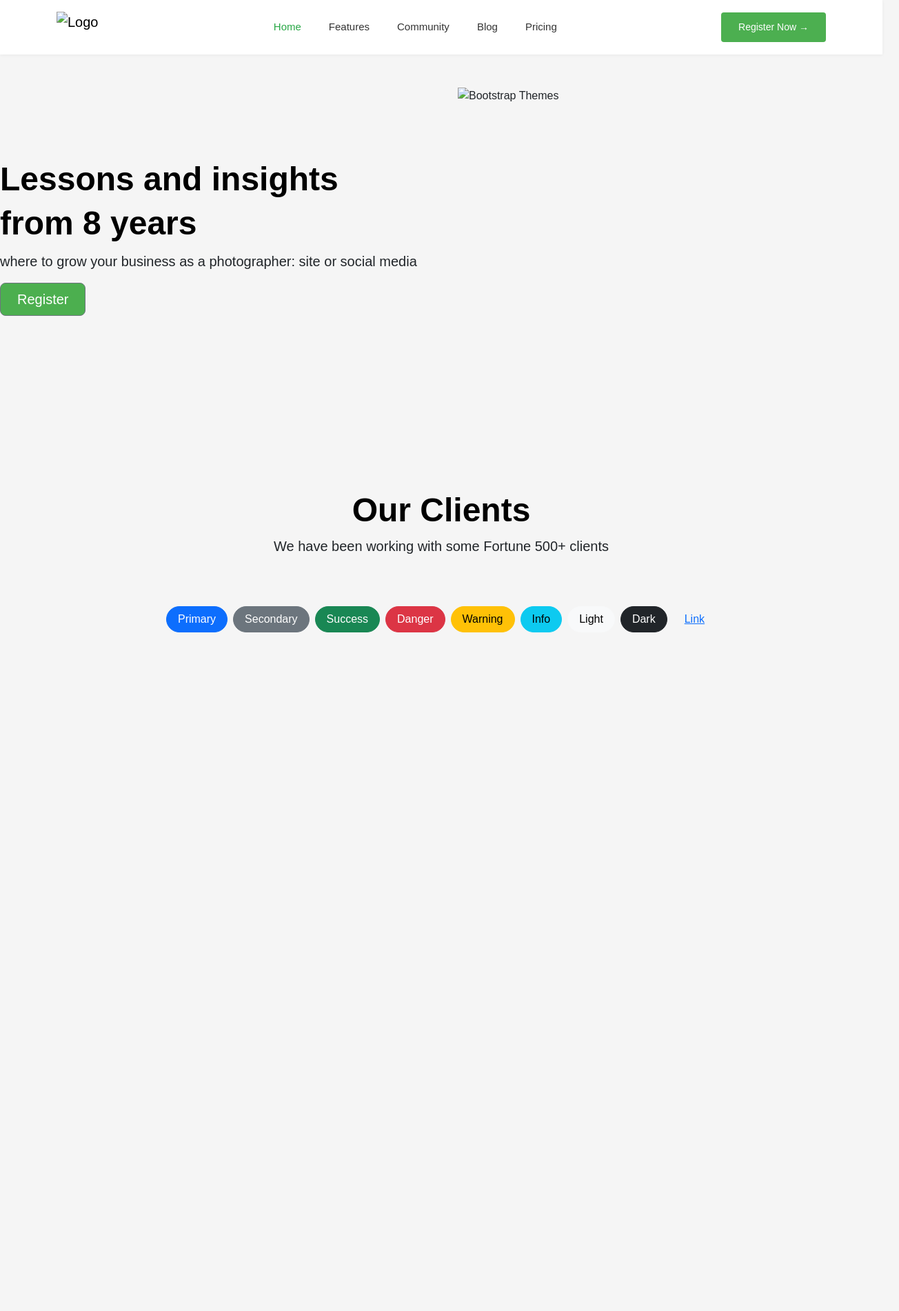
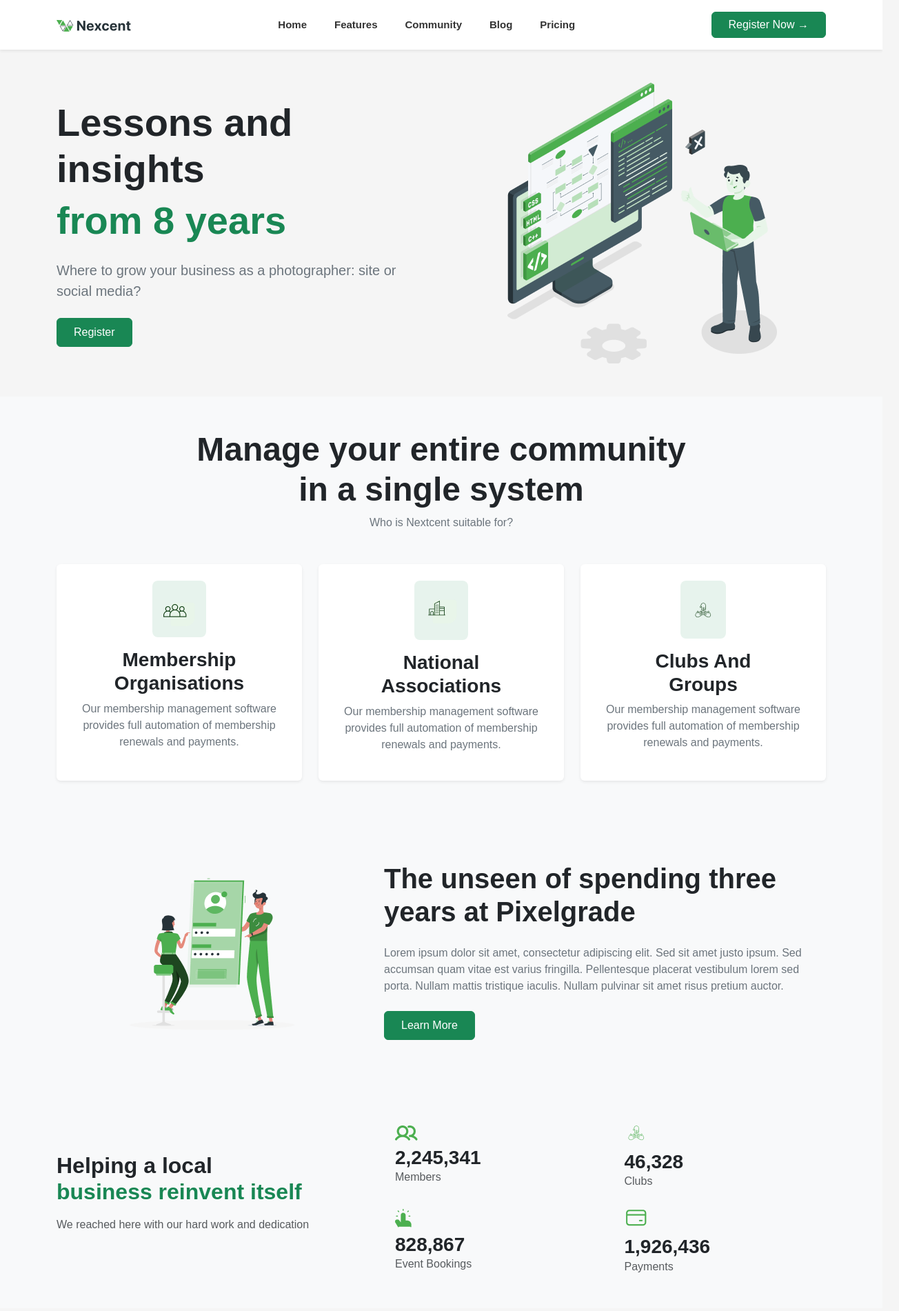
Before and after one commit to Laibaaa10/Bootstrap1, a plain HTML site: page index.html in a window 1280 px wide. Shown: the top 1901 px of the page at 69% size, 1304 px wide, since content can reach past the window. Before the commit the page ends 1061 px from the top, so only its background shows below. Drawn offline with nearby package versions, Linux system fonts and the light colour scheme.

Commit message:
Updated website design and Bootstrap layout

```diff
--- a/index.html
+++ b/index.html
@@ -5,87 +5,279 @@
     <meta charset="UTF-8">
     <meta name="viewport" content="width=device-width, initial-scale=1.0">
     <title>Navbar</title>
-
-    <!-- Bootstrap 5 CSS -->
     <link href="https://cdn.jsdelivr.net/npm/bootstrap@5.3.3/dist/css/bootstrap.min.css" rel="stylesheet">
-
-    <!-- Custom CSS -->
     <link rel="stylesheet" href="style.css">
 </head>
 
 <body>
-
-    <nav class="navbar navbar-expand-lg custom-navbar">
+    <!-- Navbar start  -->
+     <nav class="navbar navbar-expand-lg bg-white shadow-sm py-3">
     <div class="container">
 
-
-            <a class="navbar-brand d-flex align-items-center w-" href="#">
-                <img src="./images/Logo (1).png" alt="Logo" class="logo">
+        <a class="navbar-brand" href="#">
+            <img src="./images/Logo.png" alt="Logo" class="img-fluid">
         </a>
 
-
-
-            <button class="navbar-toggler" type="button" data-bs-toggle="collapse" data-bs-target="#navbarContent">
+        <button class="navbar-toggler" type="button"
+            data-bs-toggle="collapse"
+            data-bs-target="#navbarContent">
             <span class="navbar-toggler-icon"></span>
         </button>
 
-            <!-- Menu -->
         <div class="collapse navbar-collapse" id="navbarContent">
 
-                <ul class="navbar-nav mx-auto mb-2 mb-lg-0">
+            <ul class="navbar-nav mx-auto">
                 <li class="nav-item">
-                        <a class="nav-link active" href="#">Home</a>
+                    <a class="nav-link fw-semibold" href="#">Home</a>
                 </li>
+
                 <li class="nav-item">
-                        <a class="nav-link" href="#">Features</a>
+                    <a class="nav-link fw-semibold" href="#">Features</a>
                 </li>
+
                 <li class="nav-item">
-                        <a class="nav-link" href="#">Community</a>
+                    <a class="nav-link fw-semibold" href="#">Community</a>
                 </li>
+
                 <li class="nav-item">
-                        <a class="nav-link" href="#">Blog</a>
+                    <a class="nav-link fw-semibold" href="#">Blog</a>
                 </li>
+
                 <li class="nav-item">
-                        <a class="nav-link" href="#">Pricing</a>
+                    <a class="nav-link fw-semibold" href="#">Pricing</a>
                 </li>
             </ul>
 
-                <!-- Register Button -->
-                <a href="#" class="btn register-btn">
+            <a href="#" class="btn btn-success px-4">
                 Register Now →
             </a>
 
         </div>
     </div>
 </nav>
+    <!-- Navbar end -->
 
-    <div class="row flex-lg-row-reverse align-items-center g-5 py-5">
-        <div class="col-10 col-sm-8 col-lg-6"> <img src="./images/Illustration.png" class="d-block mx-lg-auto img-fluid"
-                alt="Bootstrap Themes" width="700" height="500" loading="lazy"> </div>
+    <!-- Hero section start  -->
+     <section class="container py-5">
+    <div class="row flex-lg-row-reverse align-items-center g-5">
+
+        <div class="col-10 col-sm-8 col-lg-6 mx-auto">
+            <img src="./images/Illustration.png"
+                class="d-block mx-lg-auto img-fluid"
+                alt="Hero Image">
+        </div>
+
         <div class="col-lg-6">
-            <h1 class="display-5 fw-bold text-body-emphasis lh-1 mb-3">Lessons and insights</h1>
-            <h1 class="display-5 fw-bold text-body-emphasis lh-1 mb-3 bg">from 8 years</h1>
-            <p class="lead">where to grow your business as a photographer: site or social media</p>
-            <div class="d-grid gap-2 d-md-flex justify-content-md-start"> <button type="button"
-                    class="btn btn-outline-secondary btn-lg px-4 bgcolor">Register</button> </div>
+
+            <h1 class="display-4 fw-bold text-dark">
+                Lessons and insights
+            </h1>
+
+            <h1 class="display-4 fw-bold text-success">
+                from 8 years
+            </h1>
+
+            <p class="lead text-secondary my-4">
+                Where to grow your business as a photographer:
+                site or social media?
+            </p>
+
+            <a href="#" class="btn btn-success px-4 py-2">
+                Register
+            </a>
+
+        </div>
+
+    </div>
+</section>
+<!-- Hero section end -->
+
+             <section class="py-5 bg-light">
+    <div class="container">
+
+        <div class="text-center mb-5">
+            <h1 class="fw-bold display-5 text-dark">
+                Manage your entire community <br>
+                in a single system
+            </h1>
+
+            <p class="text-secondary">
+                Who is Nextcent suitable for?
+            </p>
+        </div>
+
+        <div class="row g-4">
+            <div class="col-md-4">
+                <div class="card border-0 shadow-sm h-100 text-center p-4">
+
+                    <div class="mx-auto bg-success bg-opacity-10 rounded-3 p-3 mb-3">
+                        <img src="./images/Icon.png" alt="Illustration" class="img-fluid">
+                        <i class="bi bi-people fs-2 text-success"></i>
+                    </div>
+
+                    <h3 class="fw-bold">
+                        Membership <br> Organisations
+                    </h3>
+
+                    <p class="text-secondary">
+                        Our membership management software provides full automation of membership renewals and payments.
+                    </p>
+
+                </div>
+            </div>
+            <div class="col-md-4">
+                <div class="card border-0 shadow-sm h-100 text-center p-4">
+
+                    <div class="mx-auto bg-success bg-opacity-10 rounded-3 p-3 mb-3">
+                        <img src="./images/Icon (4).png" alt="Illustration" class="img-fluid mb-2">
+                        <i class="bi bi-building fs-2 text-success"></i>
+                    </div>
+
+                    <h3 class="fw-bold">
+                        National <br> Associations
+                    </h3>
+
+                    <p class="text-secondary">
+                        Our membership management software provides full automation of membership renewals and payments.
+                    </p>
+
+                </div>
+            </div>
+            <div class="col-md-4">
+                <div class="card border-0 shadow-sm h-100 text-center p-4">
+
+                    <div class="mx-auto bg-success bg-opacity-10 rounded-3 p-3 mb-3">
+                         <img src="./images/Icon (5).png" alt="Illustration" class="img-fluid mb-2">
+                        <i class="bi bi-diagram-3 fs-2 text-success"></i>
+                    </div>
+
+                    <h3 class="fw-bold">
+                        Clubs And <br> Groups
+                    </h3>
+
+                    <p class="text-secondary">
+                        Our membership management software provides full automation of membership renewals and payments.
+                    </p>
+
                 </div>
             </div>
 
-    <div class="px-4 py-5 my-5 text-center">
-        <h1 class="display-5 fw-bold text-body-emphasis">Our Clients</h1>
-        <div class="col-lg-6 mx-auto">
-            <p class="lead mb-4">We have been working with some Fortune 500+ clients</p>
         </div>
-        <div class="d-flex gap-2 justify-content-center py-5"> <button class="btn btn-primary rounded-pill px-3"
-                type="button">Primary</button> <button class="btn btn-secondary rounded-pill px-3"
-                type="button">Secondary</button> <button class="btn btn-success rounded-pill px-3"
-                type="button">Success</button> <button class="btn btn-danger rounded-pill px-3"
-                type="button">Danger</button> <button class="btn btn-warning rounded-pill px-3"
-                type="button">Warning</button> <button class="btn btn-info rounded-pill px-3"
-                type="button">Info</button> <button class="btn btn-light rounded-pill px-3" type="button">Light</button>
-            <button class="btn btn-dark rounded-pill px-3" type="button">Dark</button> <button
-                class="btn btn-link rounded-pill px-3" type="button">Link</button> </div>
 
+    </div>
+
+</section>
+
+<section class="bg-light py-5">
+    <div class="container">
+        <div class="row align-items-center">
+            <div class="col-lg-5 text-center mb-4 mb-lg-0">
+                <img src="./images/Frame 35.png" alt="Illustration"
+                     class="img-fluid">
+            </div>
+
+            <div class="col-lg-7">
+                <h1 class="fw-bold text-dark mb-4">
+                    The unseen of spending three years at Pixelgrade
+                </h1>
+
+                <p class="text-secondary mb-4">
+                    Lorem ipsum dolor sit amet, consectetur adipiscing elit.
+                    Sed sit amet justo ipsum. Sed accumsan quam vitae est
+                    varius fringilla. Pellentesque placerat vestibulum lorem
+                    sed porta. Nullam mattis tristique iaculis. Nullam pulvinar
+                    sit amet risus pretium auctor.
+                </p>
+
+                <button class="btn btn-success px-4 py-2">
+                    Learn More
+                </button>
+            </div>
+
+        </div>
+    </div>
+</section>
+
+<!-- Stats Section Start -->
+<section class="bg-light py-5">
+    <div class="container">
+        <div class="row align-items-center">
+
+            <div class="col-lg-5">
+                <h2 class="fw-bold text-dark">
+                    Helping a local <br>
+                    <span class="text-success">business reinvent itself</span>
+                </h2>
+                <p class="text-muted mt-3">
+                    We reached here with our hard work and dedication
+                </p>
+            </div>
+            <div class="col-lg-7">
+                <div class="row g-4">
+
+                    <div class="col-md-6 d-flex align-items-center">
+                        <i class="fa-solid fa-users text-success fs-1 me-3"></i>
+                        <div>
+                            <img src="./images/Vector.png" alt="Illustration" class="img-fluid mb-2">
+                            <h3 class="fw-bold mb-0">2,245,341</h3>
+                            <p class="text-muted mb-0">Members</p>
+                        </div>
+                    </div>
+
+                    <div class="col-md-6 d-flex align-items-center">
+                        <i class="fa-solid fa-handshake text-success fs-1 me-3"></i>
+                        <div>
+                            <img src="./images/Icon (1).png" alt="Illustration" class="img-fluid mb-2">
+                            <h3 class="fw-bold mb-0">46,328</h3>
+                            <p class="text-muted mb-0">Clubs</p>
+                        </div>
+                    </div>
+
+                    <div class="col-md-6 d-flex align-items-center">
+                        <i class="fa-solid fa-calendar-check text-success fs-1 me-3"></i>
+                        <div>
+                            <img src="./images/Vector (1).png" alt="Illustration" class="img-fluid mb-2">
+                            <h3 class="fw-bold mb-0">828,867</h3>
+                            <p class="text-muted mb-0">Event Bookings</p>
+                        </div>
+                    </div>
+
+                    <div class="col-md-6 d-flex align-items-center">
+                        <i class="fa-regular fa-credit-card text-success fs-1 me-3"></i>
+                        <div>
+                            <img src="./images/Icon (2).png" alt="Illustration" class="img-fluid mb-2">
+                            <h3 class="fw-bold mb-0">1,926,436</h3>
+                            <p class="text-muted mb-0">Payments</p>
+                        </div>
+                    </div>
+
+                </div>
+            </div>
+
+        </div>
+    </div>
+</section>
+<!-- Stats Section End -->
+
+<!--Demo Section Start-->
+<section class="py-5 text-center">
+    <div class="container">
+        <h1 class="display-2 fw-bold text-dark mb-4">
+            Pellentesque suscipit <br>
+            fringilla libero eu.
+        </h1>
+
+        <button class="btn btn-success px-5 py-3">
+            Get a Demo &nbsp; →
+        </button>
+    </div>
+</section>
+<!--Demo Section End-->
+
+
+
+</body>
+</html>
         <script src="https://cdn.jsdelivr.net/npm/bootstrap@5.3.3/dist/js/bootstrap.bundle.min.js"></script>
 
 </body>
```
Also changed, not shown: Logo (1).png (deleted), images/Frame 35.png (added), images/Icon (1).png (added), images/Icon (2).png (added), images/Icon (4).png (added), images/Icon (5).png (added), images/Icon.png (added), images/Illustration.png (renamed from Illustration.png), images/Logo.png (added), images/Vector (1).png (added), images/Vector.png (added). Lines whose indentation alone changed are shown as unchanged.
